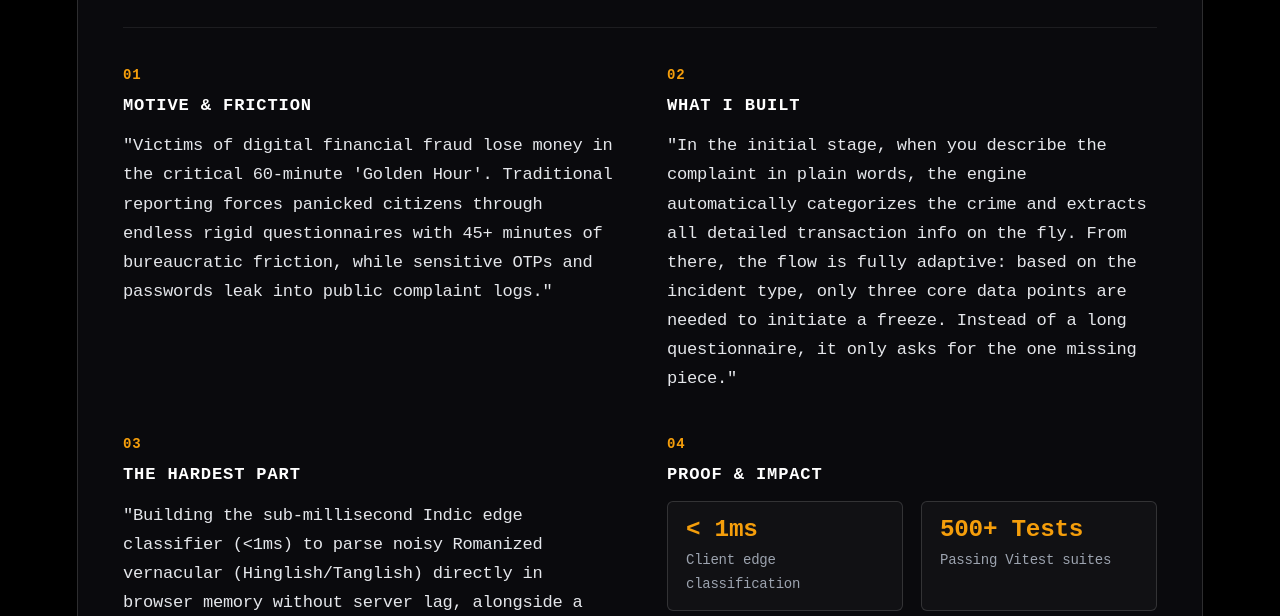
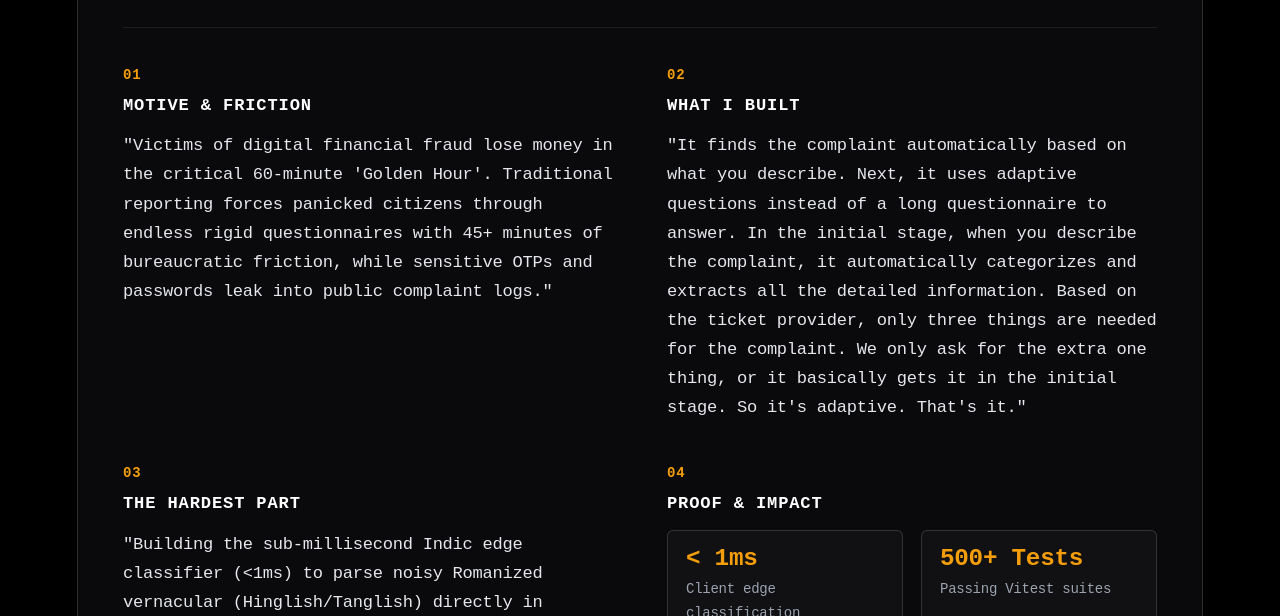
Before and after one commit to Vudattumaniteja/portfolioe, a website built with Vite: page index.html in a window 1280 px wide. Shown: the part 2540-3156 px from the top of the page. Built offline with nearby package versions, Linux system fonts and the light colour scheme; a web font is replaced by a local one.

```diff
--- a/index.html
+++ b/index.html
@@ -253,7 +253,7 @@
                             <div class="col-num">02</div>
                             <h4 class="col-title">What I Built</h4>
                             <p class="col-text">
-                                "In the initial stage, when you describe the complaint in plain words, the engine automatically categorizes the crime and extracts all detailed transaction info on the fly. From there, the flow is fully adaptive: based on the incident type, only three core data points are needed to initiate a freeze. Instead of a long questionnaire, it only asks for the one missing piece."
+                                "It finds the complaint automatically based on what you describe. Next, it uses adaptive questions instead of a long questionnaire to answer. In the initial stage, when you describe the complaint, it automatically categorizes and extracts all the detailed information. Based on the ticket provider, only three things are needed for the complaint. We only ask for the extra one thing, or it basically gets it in the initial stage. So it's adaptive. That's it."
                             </p>
                         </div>
 
```
